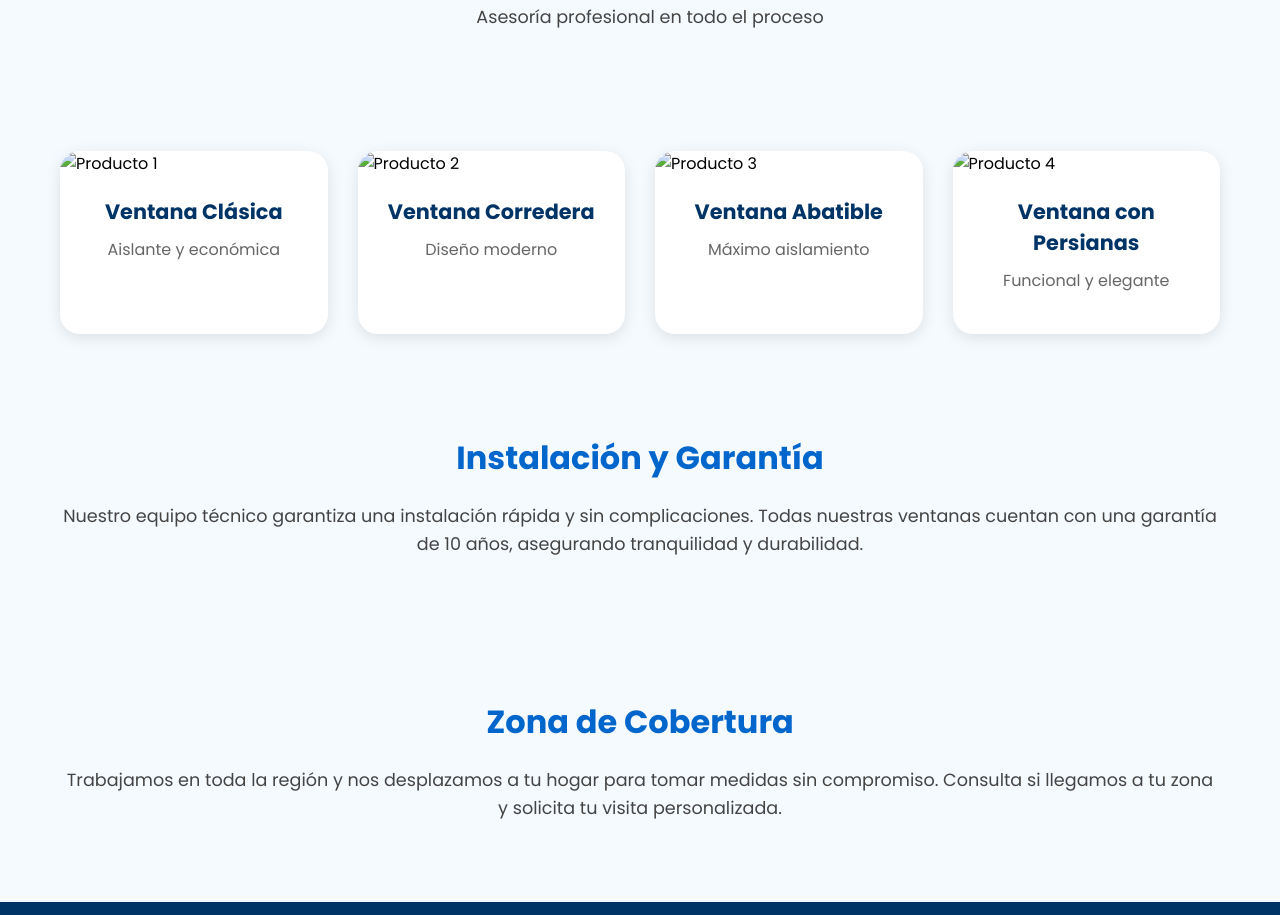
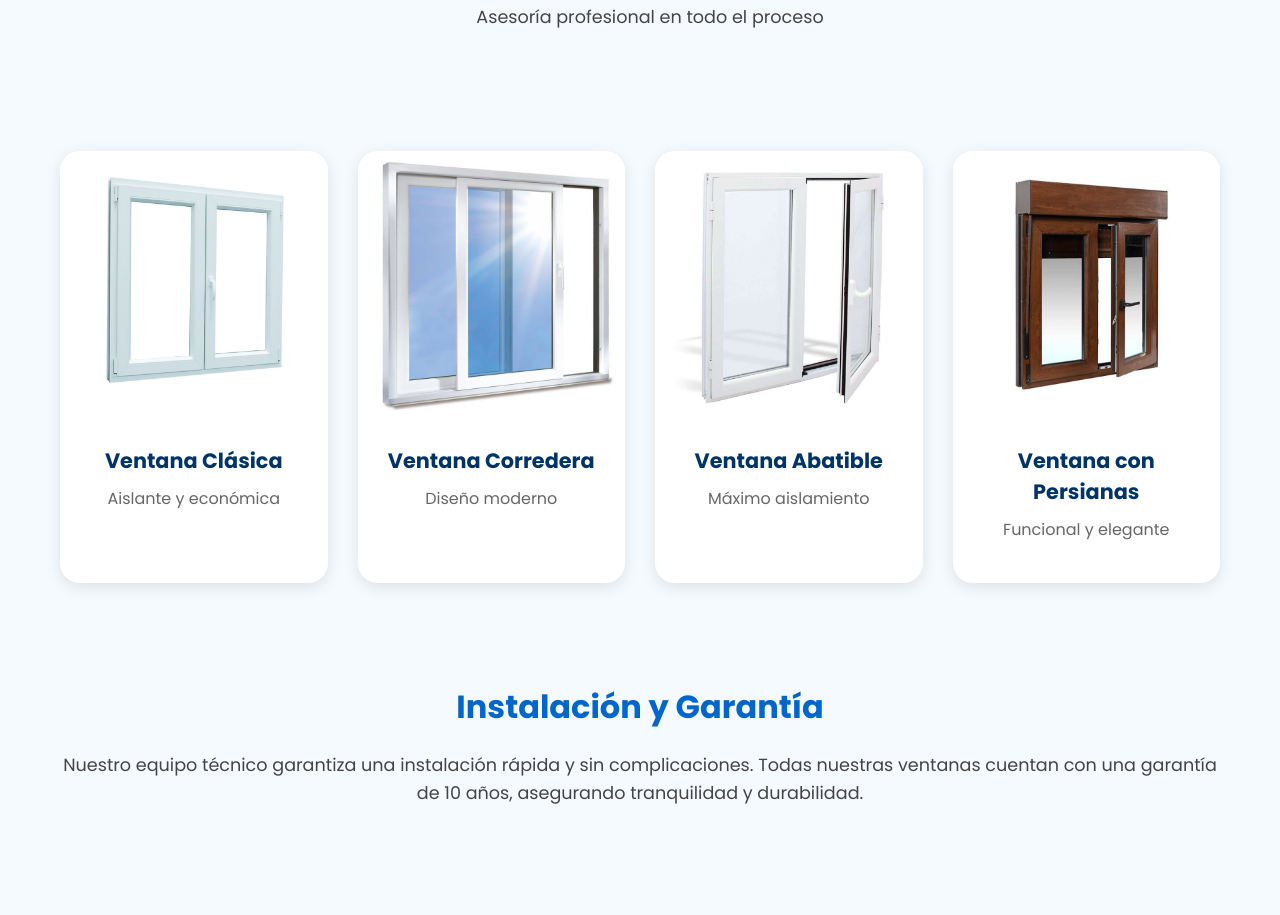
Before and after one commit to moya2801/moya2801.github.io, a plain HTML site: page index.html in a window 1280 px wide. Shown: the part 1342-2257 px from the top of the page. Drawn offline with Linux system fonts and the light colour scheme.

Commit message:
imageenes y mas estilos

```diff
--- a/index.html
+++ b/index.html
@@ -45,28 +45,28 @@
 
     <section class="contenedor-productos" id="productos">
         <div class="card">
-            <img src="descarga.jpeg" alt="Producto 1">
+            <img src="clasica.jpg" alt="Producto 1">
             <div class="container">
                 <h4><b>Ventana Clásica</b></h4>
                 <p>Aislante y económica</p>
             </div>
         </div>
         <div class="card">
-            <img src="descarga.jpeg" alt="Producto 2">
+            <img src="corredera.jpg" alt="Producto 2">
             <div class="container">
                 <h4><b>Ventana Corredera</b></h4>
                 <p>Diseño moderno</p>
             </div>
         </div>
         <div class="card">
-            <img src="descarga.jpeg" alt="Producto 3">
+            <img src="Abatible.jpg" alt="Producto 3">
             <div class="container">
                 <h4><b>Ventana Abatible</b></h4>
                 <p>Máximo aislamiento</p>
             </div>
         </div>
         <div class="card">
-            <img src="descarga.jpeg" alt="Producto 4">
+            <img src="persiana.jpg" alt="Producto 4">
             <div class="container">
                 <h4><b>Ventana con Persianas</b></h4>
                 <p>Funcional y elegante</p>
--- a/style.css
+++ b/style.css
@@ -13,7 +13,7 @@
 
 
   header {
-    background-image: url(venecia.jpeg);
+    background-image: url(empresa.jpeg);
     background-repeat: no-repeat;
     background-size: cover;
     background-position: center;
@@ -62,7 +62,7 @@
   nav a {
     text-decoration: none;
     color: #003366;
-    transition: all 0.3s ease;
+    transition: all 0.3s;
   }
 
   nav a:hover {
```
Also changed, not shown: Abatible.jpg (added), clasica.jpg (added), corredera.jpg (added), empresa.jpeg (added), persiana.jpg (added).
